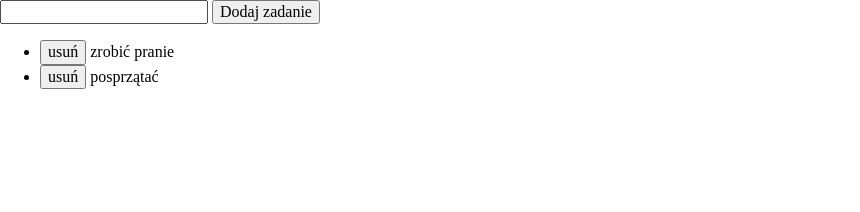
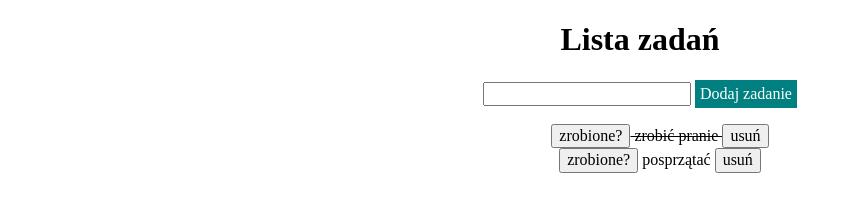
Before and after one commit to virusse7/To-Do-List, a plain HTML site: page index.html in a window 1280 px wide. Shown: the whole page, without its empty margins (0-860 px from the left). Drawn offline with nearby package versions, Linux system fonts and the light colour scheme.

Commit message:
adding bind events function and toggle task done

```diff
--- a/css/style.css
+++ b/css/style.css
@@ -5,3 +5,22 @@ html {
 *, *:before, *:after {
     box-sizing: inherit;
 }
+
+.list__item--done {
+    text-decoration: line-through;
+}
+
+.addTaskButton {
+    padding: 5px;
+    background-color: teal;
+    color: white;
+    border-style: hidden;
+}
+
+.body {
+    text-align: center;
+}
+
+.tasks {
+    list-style: none;
+}
--- a/index.html
+++ b/index.html
@@ -16,13 +16,14 @@
     <title>Lista zadań</title>
 </head>
 
-<body>
+<body class="body">
+    <h1>Lista zadań</h1>
     <form class="js-form">
         <input class="js-newTask">
-        <button>Dodaj zadanie</button>
+        <button class="addTaskButton">Dodaj zadanie</button>
     </form>
 
-    <ul class="js-tasks"></ul>
+    <ul class="tasks js-tasks"></ul>
 </body>
 
 </html>
--- a/js/script.js
+++ b/js/script.js
@@ -24,26 +24,44 @@
         render();
     };
 
+    const toggleTaskDone = (taskIndex) => {
+        tasks[taskIndex].done = !tasks[taskIndex].done;
+        render();
+    };
+
+    const bindEvents = () => {
+        const removeButtons = document.querySelectorAll(".js-remove");
+
+        removeButtons.forEach((removeButton, taskIndex) => {
+            removeButton.addEventListener("click", () => {
+                removeTask(taskIndex);
+            });
+        });
+
+        const toggleDoneButtons = document.querySelectorAll(".js-done");
+
+        toggleDoneButtons.forEach((toggleDoneButton, taskIndex) => {
+            toggleDoneButton.addEventListener("click", () => {
+                toggleTaskDone(taskIndex);
+            });
+        });
+    };
+
     const render = () => {
         let htmlString = "";
         for (const task of tasks) {
             htmlString += `
-                <li>
+                <li class="list__item${task.done ? " list__item--done" : ""}">
+                    <button class="js-done">zrobione?</button>
+                    ${task.content}
                     <button class="js-remove">usuń</button>
-                    ${task.content}
                 </li>
                 `;
         };
 
         document.querySelector(".js-tasks").innerHTML = htmlString;
-        const removeButtons = document.querySelectorAll(".js-remove");
 
-        removeButtons.forEach((removeButton, index) => {
-            removeButton.addEventListener("click", () => {
-                removeTask(index);
-            });
-        });
-
+        bindEvents();
     };
 
     const onFormSubmit = (event) => {
```
